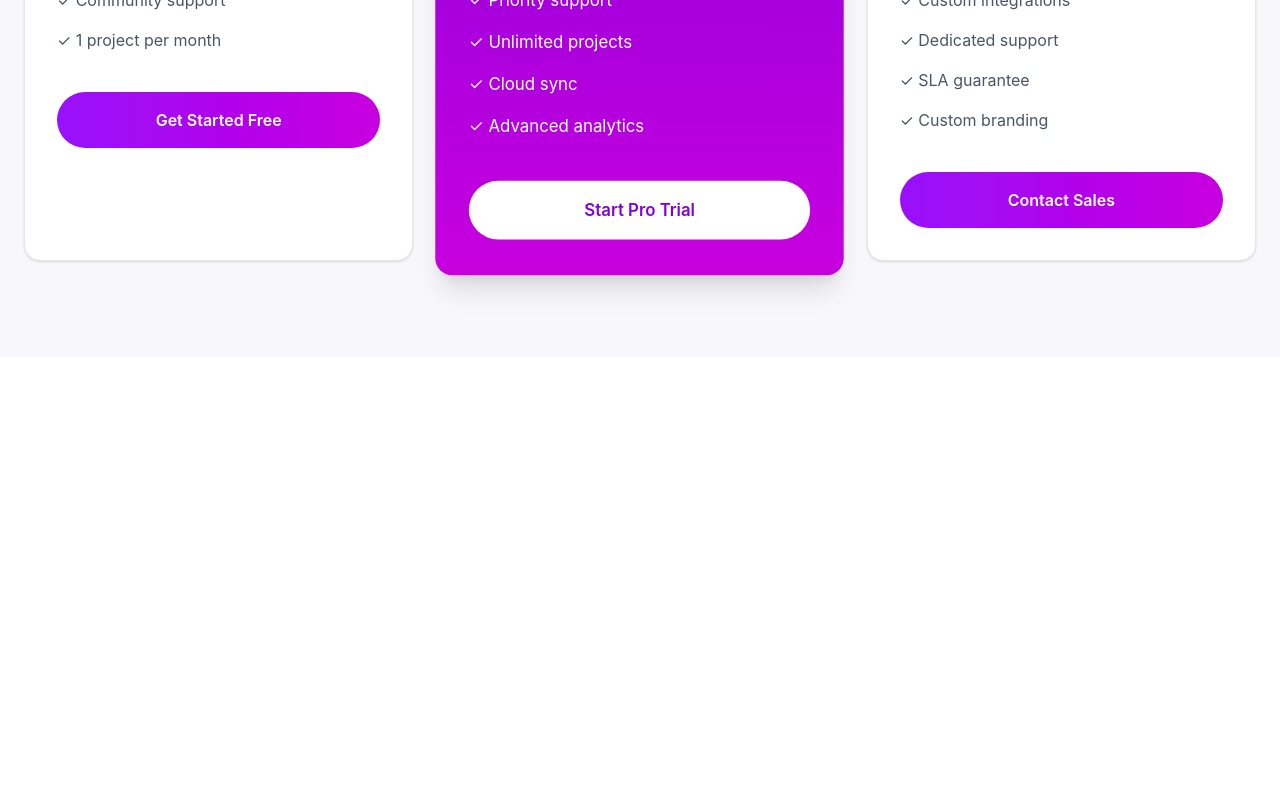
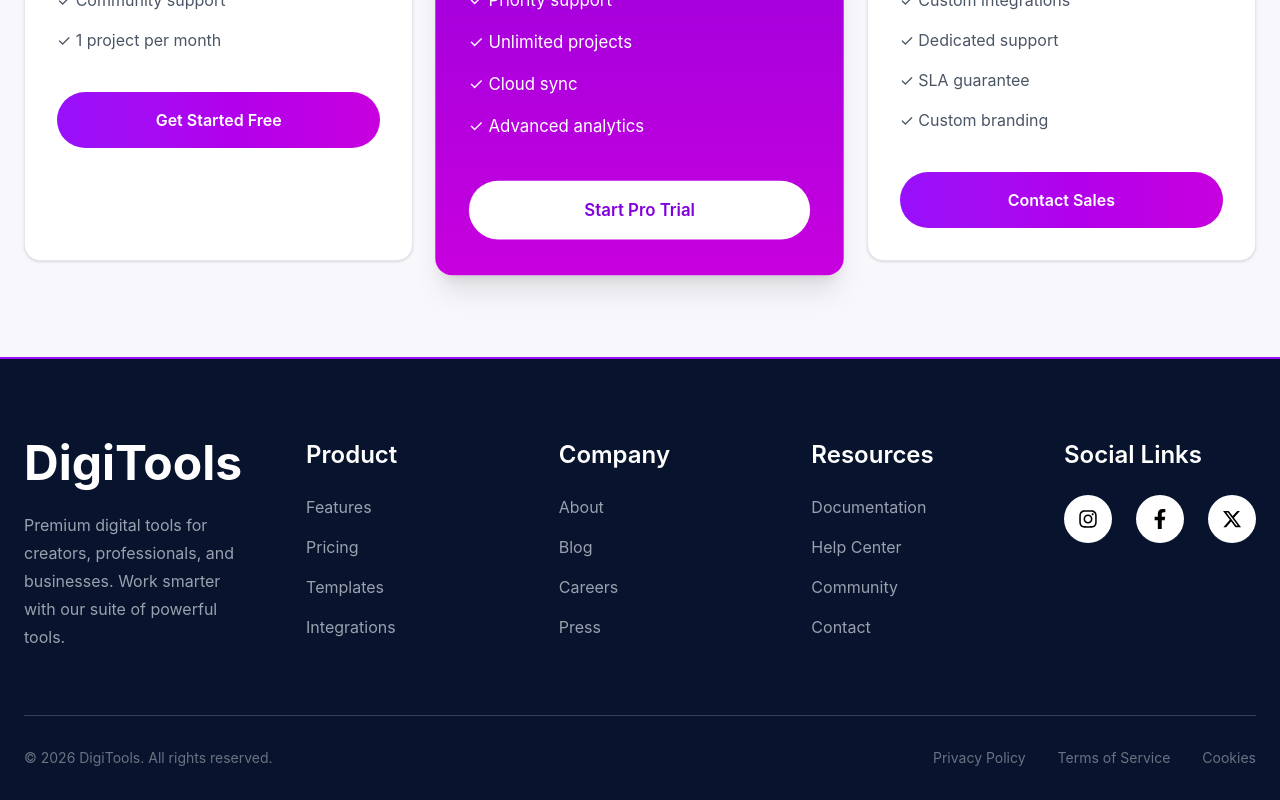
Before and after one commit to MzahiidBD/zah-digitools-platform, a React (Vite) app: page / in a window 1280 px wide. Shown: the part 3400-4200 px from the top of the page. Before the commit the page ends 3757 px from the top, so only its background shows below. Built offline with nearby package versions, Linux system fonts and the light colour scheme.

Commit message:
added footer section

```diff
--- a/package.json
+++ b/package.json
@@ -11,8 +11,10 @@
   },
   "dependencies": {
     "@tailwindcss/vite": "^4.2.2",
+    "lucide-react": "^1.9.0",
     "react": "^19.2.5",
     "react-dom": "^19.2.5",
+    "react-icons": "^5.6.0",
     "tailwindcss": "^4.2.2"
   },
   "devDependencies": {
--- a/src/App.jsx
+++ b/src/App.jsx
@@ -5,6 +5,7 @@ import Stats from "./components/Stats";
 import MainSection from "./components/MainSection";
 import StepsSection from "./components/StepsSection";
 import PricingSection from "./components/PricingSection";
+import Footer from "./components/Footer";
 
 function App() {
   const [cart, setCart] = useState([]);
@@ -20,6 +21,7 @@ function App() {
       />
       <StepsSection />
       <PricingSection />
+      <Footer />
     </div>
   );
 }
--- /dev/null
+++ b/src/components/Footer.jsx
@@ -0,0 +1,99 @@
+import React from "react";
+import { FaInstagram, FaFacebookF } from "react-icons/fa";
+import { FaXTwitter } from "react-icons/fa6";
+
+const Footer = () => {
+  return (
+    <footer className="w-full bg-[#08142d] text-white pt-20 pb-8 border-t-2 border-purple-600">
+      <div className="max-w-7xl mx-auto px-6">
+
+        {/* TOP ROW */}
+        <div className="flex flex-col md:flex-row justify-between gap-16 pb-16">
+
+          {/* Logo */}
+          <div className="md:w-1/5">
+            <h2 className="text-5xl font-bold mb-6">DigiTools</h2>
+            <p className="text-gray-400 leading-7">
+              Premium digital tools for creators, professionals, and businesses.
+              Work smarter with our suite of powerful tools.
+            </p>
+          </div>
+
+          {/* Product */}
+          <div className="md:w-1/5">
+            <h4 className="text-2xl font-semibold mb-6">Product</h4>
+            <ul className="space-y-4 text-gray-400">
+              <li>Features</li>
+              <li>Pricing</li>
+              <li>Templates</li>
+              <li>Integrations</li>
+            </ul>
+          </div>
+
+          {/* Company */}
+          <div className="md:w-1/5">
+            <h4 className="text-2xl font-semibold mb-6">Company</h4>
+            <ul className="space-y-4 text-gray-400">
+              <li>About</li>
+              <li>Blog</li>
+              <li>Careers</li>
+              <li>Press</li>
+            </ul>
+          </div>
+
+          {/* Resources */}
+          <div className="md:w-1/5">
+            <h4 className="text-2xl font-semibold mb-6">Resources</h4>
+            <ul className="space-y-4 text-gray-400">
+              <li>Documentation</li>
+              <li>Help Center</li>
+              <li>Community</li>
+              <li>Contact</li>
+            </ul>
+          </div>
+
+          {/* Social Links */}
+          <div className="md:w-1/5">
+            <h4 className="text-2xl font-semibold mb-6">Social Links</h4>
+
+            <div className="flex gap-6">
+
+              {/* Instagram */}
+              <div className="w-12 h-12 bg-white rounded-full flex items-center justify-center text-black text-xl cursor-pointer hover:scale-110 transition">
+                <FaInstagram />
+              </div>
+
+              {/* Facebook */}
+              <div className="w-12 h-12 bg-white rounded-full flex items-center justify-center text-black text-xl cursor-pointer hover:scale-110 transition">
+                <FaFacebookF />
+              </div>
+
+              {/* X (Twitter) */}
+              <div className="w-12 h-12 bg-white rounded-full flex items-center justify-center text-black text-xl cursor-pointer hover:scale-110 transition">
+                <FaXTwitter />
+              </div>
+
+            </div>
+          </div>
+
+        </div>
+
+        {/* BOTTOM */}
+        <hr className="border-gray-700" />
+
+        <div className="pt-8 flex flex-col md:flex-row justify-between items-center text-gray-500 text-sm gap-4">
+          <p>© 2026 DigiTools. All rights reserved.</p>
+
+          <div className="flex gap-8">
+            <p>Privacy Policy</p>
+            <p>Terms of Service</p>
+            <p>Cookies</p>
+          </div>
+        </div>
+
+      </div>
+    </footer>
+  );
+};
+
+export default Footer;
```
Also changed, not shown: 1 other file (tests, documents, lock files or other folders).
